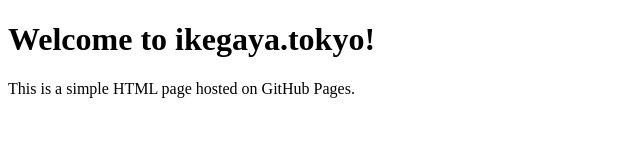
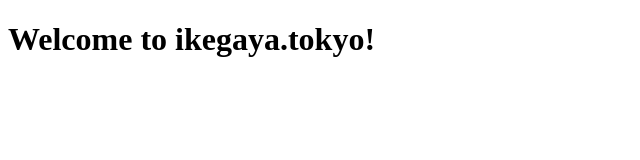
Before and after one commit to IKEGAYAKAZUHIRO/ikegayakazuhiro.github.io, a plain HTML site: page index.html in a window 1280 px wide. Shown: the whole page, without its empty margins (0-640 px from the left). Drawn offline with Linux system fonts and the light colour scheme.

Commit message:
Update index.html

```diff
--- a/index.html
+++ b/index.html
@@ -1,10 +1,9 @@
 <!DOCTYPE html>
 <html>
 <head>
-    <title>Welcome to Ikegaya kazuhiro's Domain</title>
+    <title>Welcome to Ikegaya's Domain</title>
 </head>
 <body>
     <h1>Welcome to ikegaya.tokyo!</h1>
-    <p>This is a simple HTML page hosted on GitHub Pages.</p>
 </body>
 </html>
```
